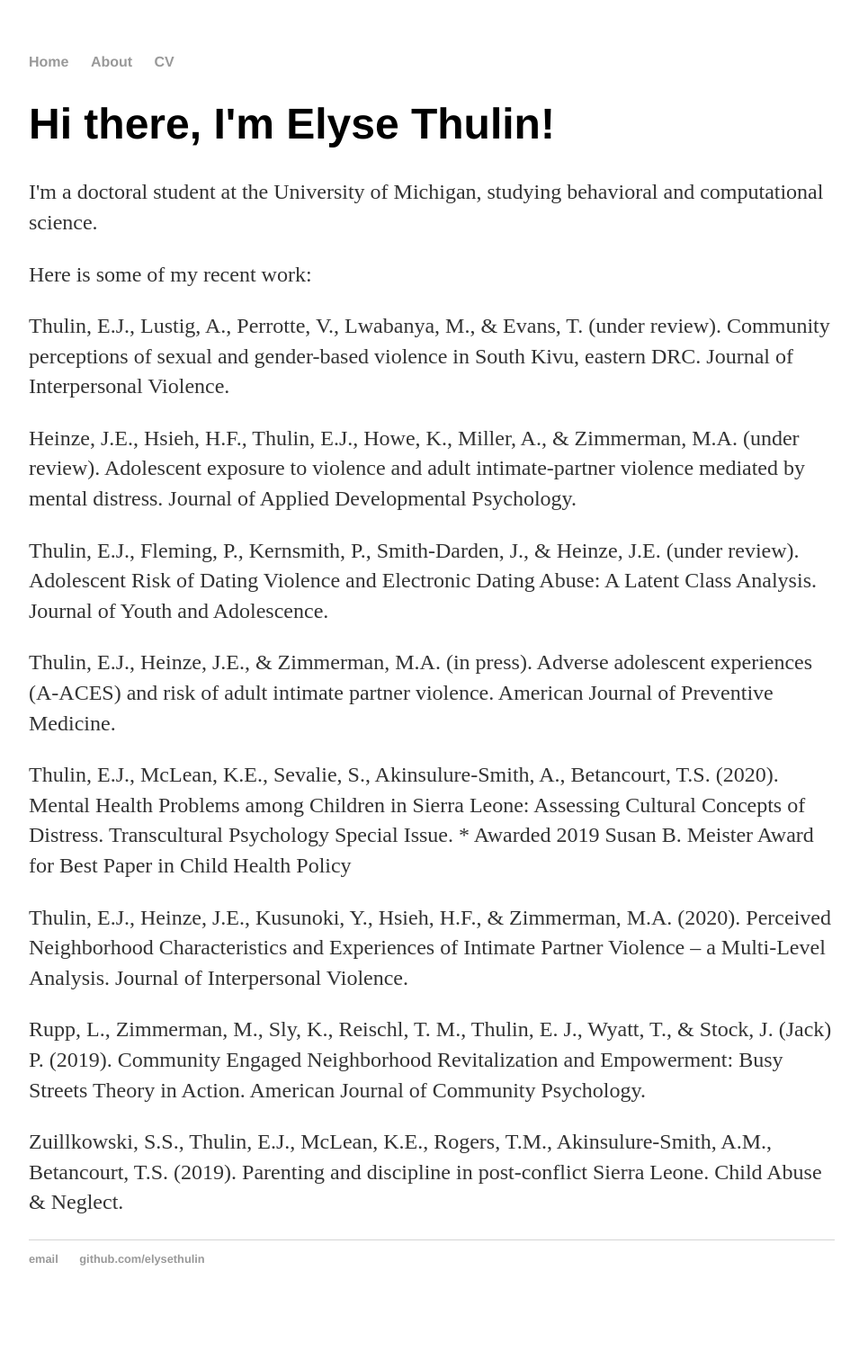
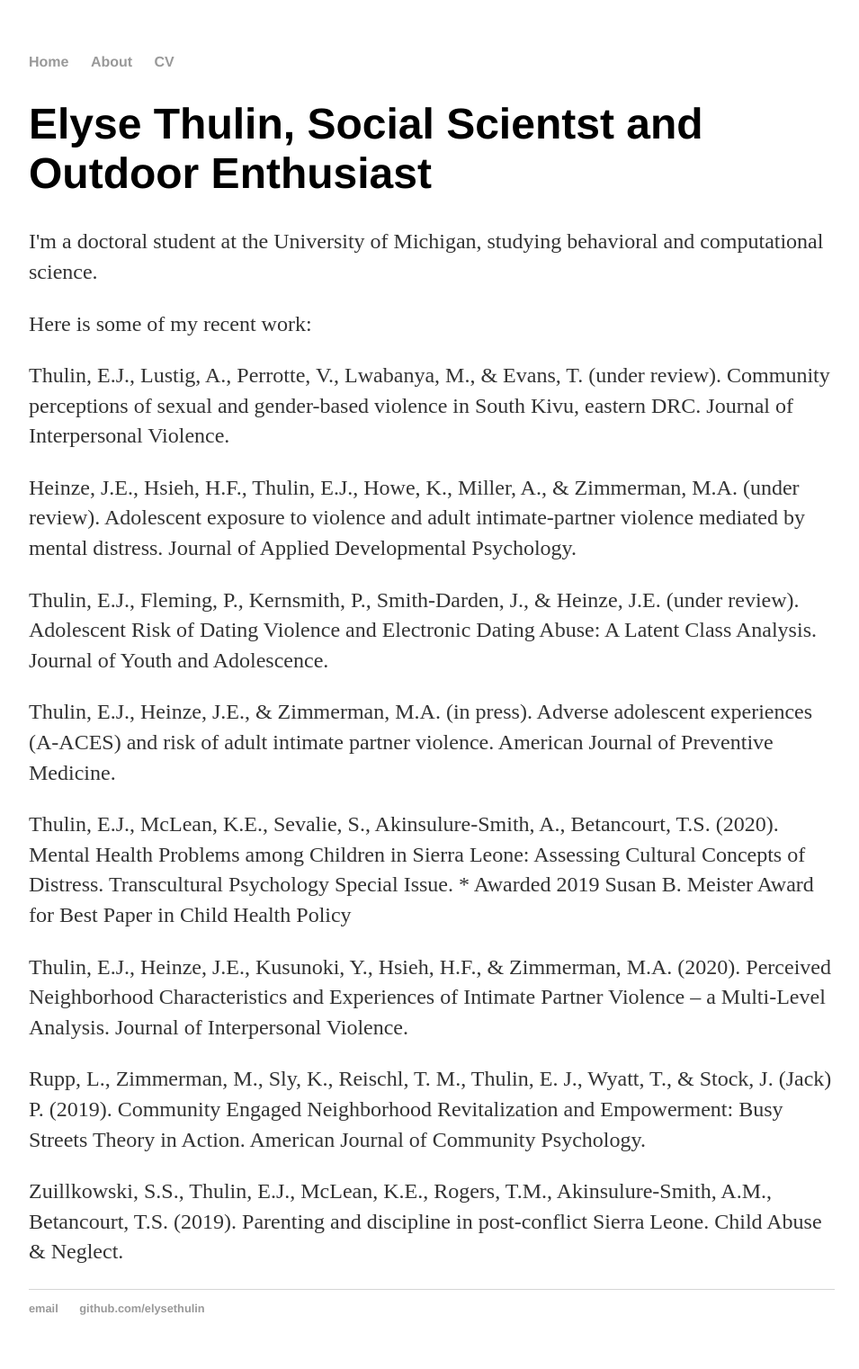
Before and after one commit to elysethulin/elysethulin.github.io, a Jekyll site: the page built from index.html, in a window 1280 px wide. Shown: the whole page at 90% size, without its empty margins (160-1115 px from the left). Built offline with Jekyll 4.4.1, drawn with Linux system fonts in a browser that asks for light colours; before the commit the page ends 1467 px from its top, so only the background shows below that.

Commit message:
Update index.html

```diff
--- a/index.html
+++ b/index.html
@@ -3,7 +3,7 @@ layout: default
 title: Elyse Thulin, Social Scientist and Outdoor Enthusiast
 ---
 <div class="blurb">
-	<h1>Hi there, I'm Elyse Thulin!</h1>
+	<h1>Elyse Thulin, Social Scientst and Outdoor Enthusiast</h1>
 		<p>I'm a doctoral student at the University of Michigan, studying behavioral and computational science.</p>
 		<p>Here is some of my recent work: </p>
 			<p>Thulin, E.J., Lustig, A., Perrotte, V., Lwabanya, M., & Evans, T. (under review). Community perceptions of sexual and gender-based violence in South Kivu, eastern DRC. Journal of Interpersonal Violence.</p>
```
